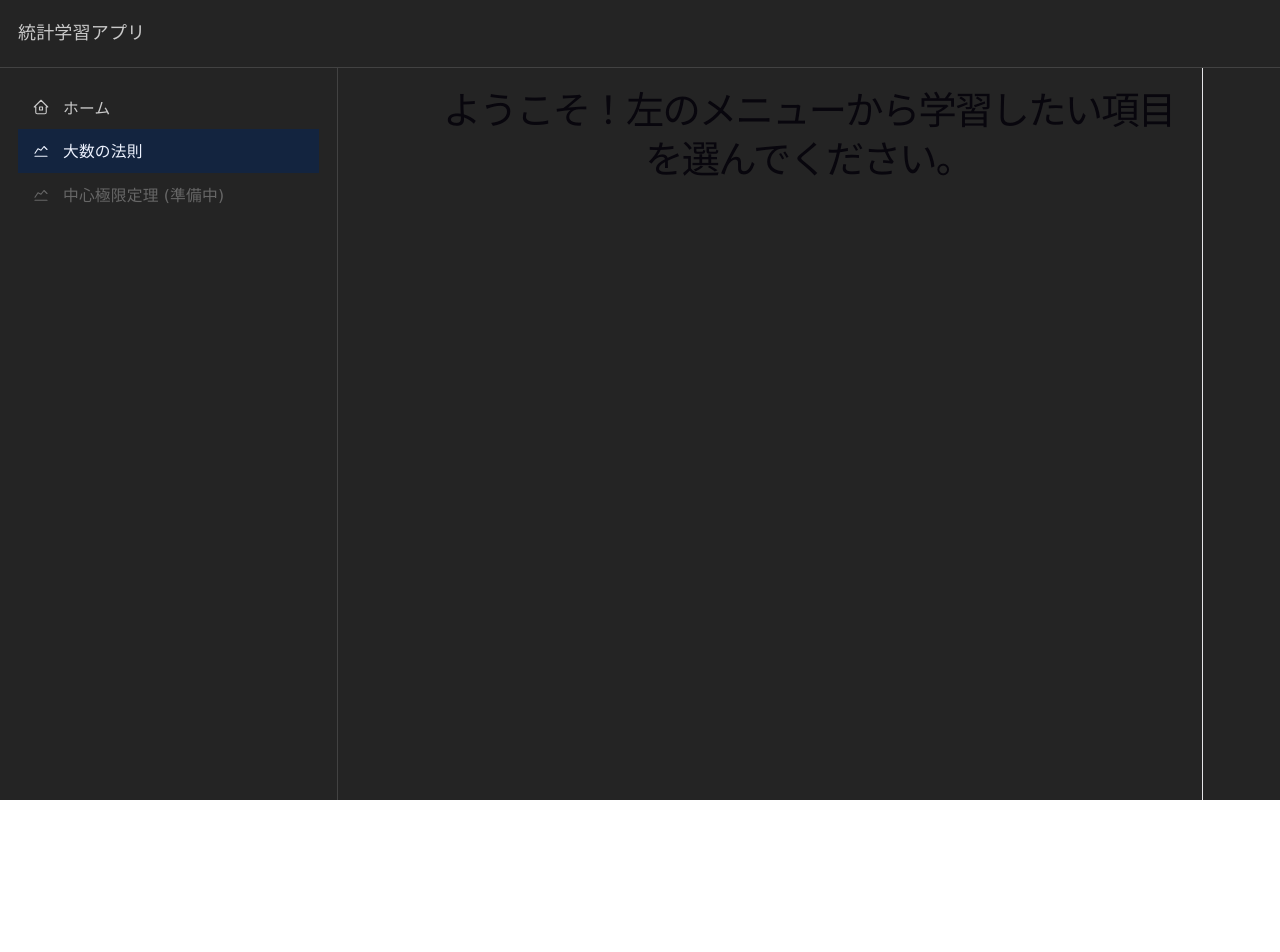
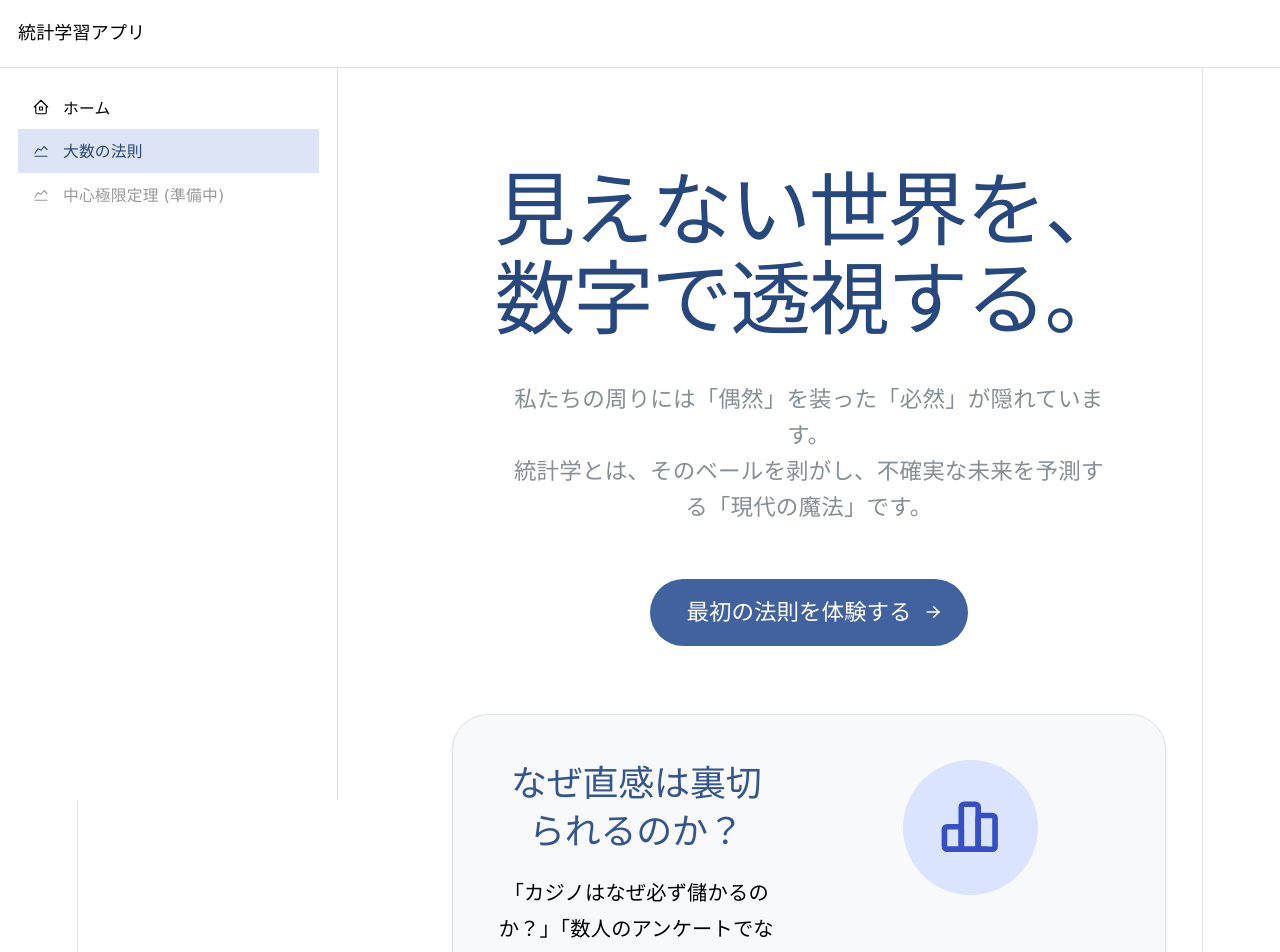
Before and after one commit to takedayasushi/statistics, a React (Vite) app: page / in a window 1280 px wide. Shown: the top 952 px of the page. Before the commit the page ends 800 px from the top, so only its background shows below. Built offline with nearby package versions, Linux system fonts and the light colour scheme.

Commit message:
Update home screen design and text

```diff
--- a/src/App.tsx
+++ b/src/App.tsx
@@ -1,10 +1,98 @@
-import { HashRouter, Routes, Route } from 'react-router-dom';
+import { HashRouter, Routes, Route, useNavigate } from 'react-router-dom';
 import { AppLayout } from './components/AppShell';
 import LawOfLargeNumbers from './pages/LawOfLargeNumbers';
-import { Title } from '@mantine/core';
+import { Title, Text, Container, Paper, ThemeIcon, rem, Group, Stack, Button, Box, Divider } from '@mantine/core';
+import { IconChartBar, IconBulb, IconWorld, IconArrowRight } from '@tabler/icons-react';
 
 function Welcome() {
-  return <Title>ようこそ！左のメニューから学習したい項目を選んでください。</Title>
+  const navigate = useNavigate();
+  return (
+    <Container size="lg" py="xl">
+      <Stack align="center" mb={60} mt={40} gap="md">
+        <Title
+          order={1}
+          size="4.5rem"
+          fw={900}
+          c="deep-blue.9"
+          ta="center"
+          style={{ letterSpacing: '-0.03em', lineHeight: 1.1 }}
+        >
+          見えない世界を、<br />数字で透視する。
+        </Title>
+        <Text size="xl" c="dimmed" fw={500} ta="center" mt="md" style={{ maxWidth: '600px', lineHeight: 1.6 }}>
+          私たちの周りには「偶然」を装った「必然」が隠れています。<br />
+          統計学とは、そのベールを剥がし、不確実な未来を予測する<b>「現代の魔法」</b>です。
+        </Text>
+        <Button
+          size="xl"
+          mt="xl"
+          radius="xl"
+          color="deep-blue.7"
+          rightSection={<IconArrowRight size={20} />}
+          onClick={() => navigate('/law-of-large-numbers')}
+          style={{ transition: 'transform 0.2s ease', '&:hover': { transform: 'scale(1.05)' } }}
+        >
+          最初の法則を体験する
+        </Button>
+      </Stack>
+
+      <Box mb={60}>
+        <Paper shadow="sm" p={40} radius="xl" withBorder bg="gray.0">
+          <Group align="flex-start" wrap="nowrap" gap={40}>
+            <Box style={{ flex: 1 }}>
+              <Title order={2} size="2rem" mb="md" c="deep-blue.8">なぜ直感は裏切られるのか？</Title>
+              <Text size="lg" lh={1.8} mb="md">
+                「カジノはなぜ必ず儲かるのか？」「数人のアンケートでなぜ世論がわかるのか？」<br />
+                人間の脳は、進化の過程で「統計的に考える」ようには作られませんでした。だからこそ、私たちはしばしば確率を見誤り、直感に裏切られます。
+              </Text>
+              <Text size="lg" lh={1.8}>
+                このサイトでは、難しい数式をただ暗記するのではなく、<b>ブラウザ上で実際にシミュレーションを動かしながら</b>、サイコロやコインの背後に潜む「数学的な真実」を体感できます。
+              </Text>
+            </Box>
+            <Box style={{ width: '300px', flexShrink: 0, textAlign: 'center' }}>
+               <ThemeIcon size={120} radius="100%" variant="light" color="indigo">
+                  <IconChartBar style={{ width: rem(60), height: rem(60) }} />
+               </ThemeIcon>
+            </Box>
+          </Group>
+        </Paper>
+      </Box>
+
+      <Divider my={60} label={<Text size="lg" fw={700} c="dimmed">学べる3つの力</Text>} labelPosition="center" />
+
+      <Group grow align="stretch">
+        <Paper shadow="xs" p="xl" radius="md" withBorder>
+          <ThemeIcon size={60} radius="md" variant="light" color="blue" mb="lg">
+            <IconChartBar style={{ width: rem(32), height: rem(32) }} />
+          </ThemeIcon>
+          <Title order={3} size="h4" mb="sm" c="deep-blue.9">データを見抜く眼</Title>
+          <Text c="dimmed" size="md" lh={1.6}>
+            少数のサンプルでは単なる「偶然」に見える出来事も、数を重ねることで美しい一つの法則へと収束していく過程を観察します。
+          </Text>
+        </Paper>
+
+        <Paper shadow="xs" p="xl" radius="md" withBorder>
+          <ThemeIcon size={60} radius="md" variant="light" color="indigo" mb="lg">
+            <IconBulb style={{ width: rem(32), height: rem(32) }} />
+          </ThemeIcon>
+          <Title order={3} size="h4" mb="sm" c="deep-blue.9">バイアスの打破</Title>
+          <Text c="dimmed" size="md" lh={1.6}>
+            「大数の法則」や「中心極限定理」などを通して、人間の主観的な感覚とは反する、客観的で冷徹な数学の面白さを体験します。
+          </Text>
+        </Paper>
+
+        <Paper shadow="xs" p="xl" radius="md" withBorder>
+          <ThemeIcon size={60} radius="md" variant="light" color="cyan" mb="lg">
+            <IconWorld style={{ width: rem(32), height: rem(32) }} />
+          </ThemeIcon>
+          <Title order={3} size="h4" mb="sm" c="deep-blue.9">未来を予測する力</Title>
+          <Text c="dimmed" size="md" lh={1.6}>
+            AIの開発、金融リスクの評価、医療データの分析。現代社会を裏側でコントロールしている統計的思考の基礎を身につけます。
+          </Text>
+        </Paper>
+      </Group>
+    </Container>
+  );
 }
 
 function App() {
--- a/src/index.css
+++ b/src/index.css
@@ -17,7 +17,7 @@
 
   font: 18px/145% var(--sans);
   letter-spacing: 0.18px;
-  color-scheme: light dark;
+  color-scheme: light;
   color: var(--text);
   background: var(--bg);
   font-synthesis: none;
@@ -30,7 +30,7 @@
   }
 }
 
-@media (prefers-color-scheme: dark) {
+/* @media (prefers-color-scheme: dark) {
   :root {
     --text: #9ca3af;
     --text-h: #f3f4f6;
@@ -48,7 +48,7 @@
   #social .button-icon {
     filter: invert(1) brightness(2);
   }
-}
+} */
 
 #root {
   width: 1126px;
--- a/src/main.tsx
+++ b/src/main.tsx
@@ -8,7 +8,7 @@ import '@mantine/core/styles.css';
 
 ReactDOM.createRoot(document.getElementById('root')!).render(
   <React.StrictMode>
-    <MantineProvider theme={theme} defaultColorScheme="dark">
+    <MantineProvider theme={theme} defaultColorScheme="light">
       <App />
     </MantineProvider>
   </React.StrictMode>,
```
